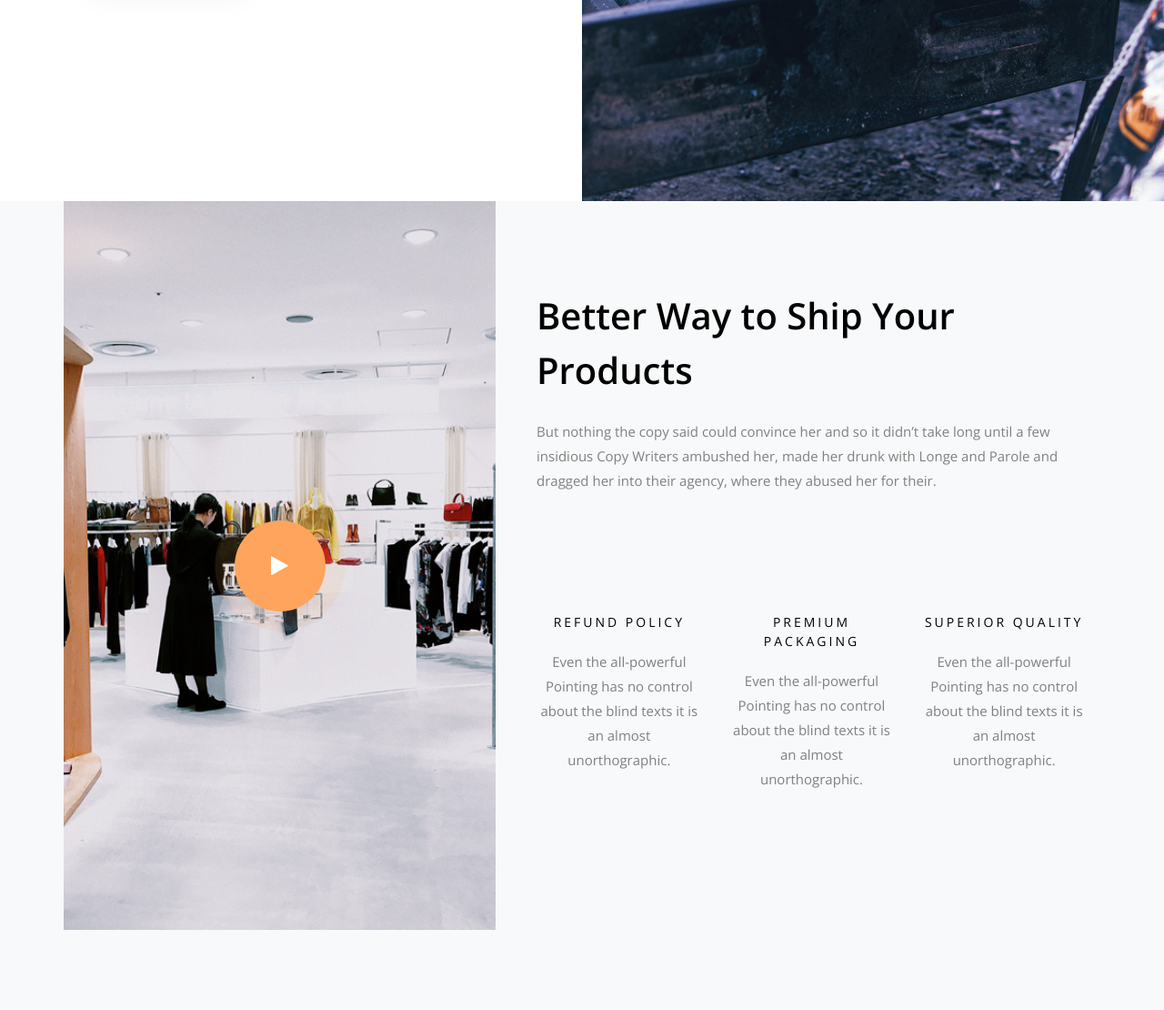
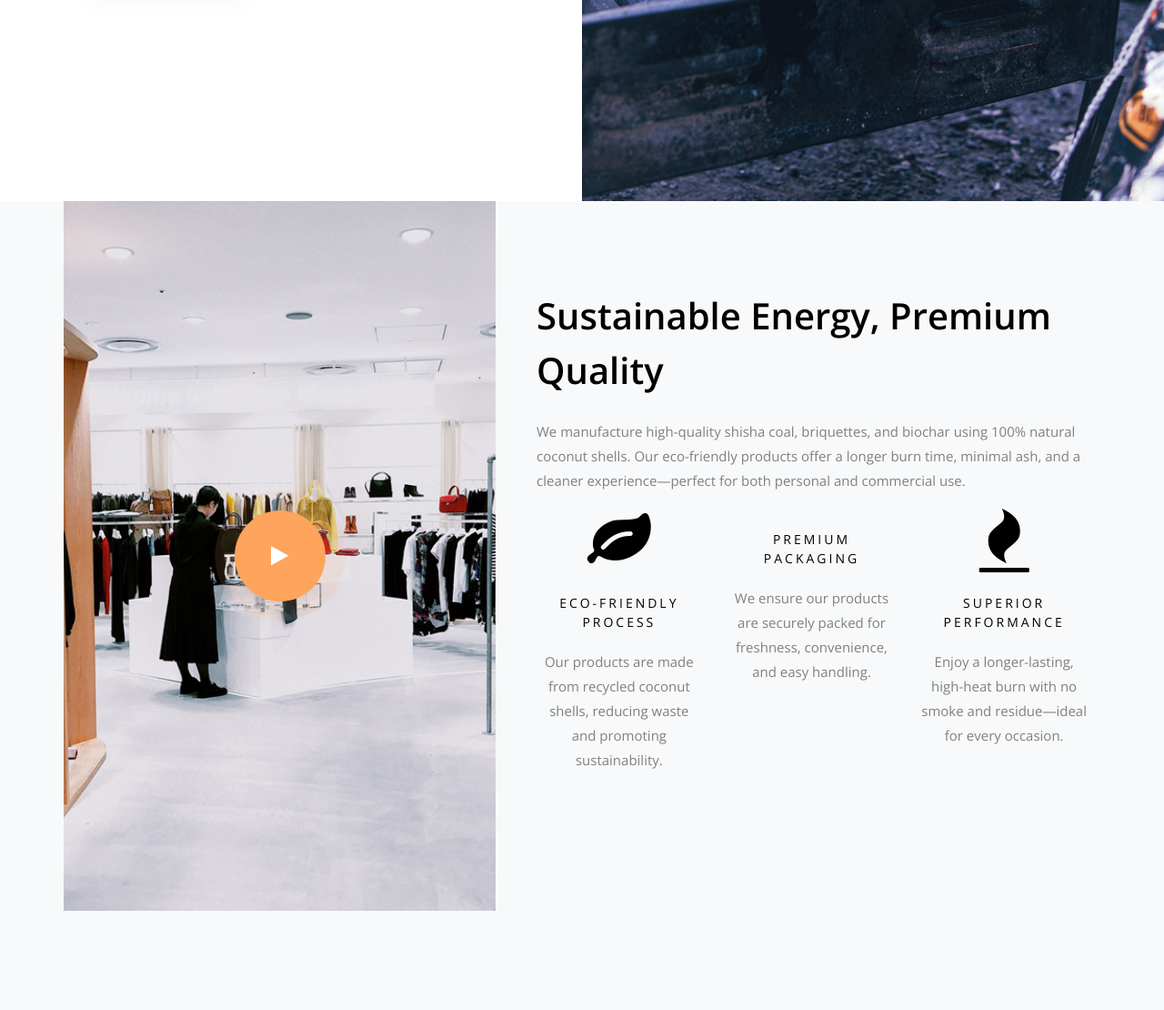
Before and after one commit to StevOti/Brique-Energy, a Django app: page / in a window 1280 px wide. Shown: the part 645-1755 px from the top of the page at 91% size. Run offline with Django 5.2, Linux system fonts and the light colour scheme; data comes from the database, SQL or seed files in the repository; some libraries are stand-ins or nearby versions; some web fonts are replaced.

Commit message:
Updating home page

```diff
--- a/store/templates/home.html
+++ b/store/templates/home.html
@@ -67,42 +67,42 @@
 			  <div class="col-md-7 py-5 wrap-about pb-md-5 ftco-animate">
 		<div class="heading-section-bold mb-4 mt-md-5">
 			<div class="ml-md-0">
-			  <h2 class="mb-4">Better Way to Ship Your Products</h2>
+			  <h2 class="mb-4">Sustainable Energy, Premium Quality</h2>
 		  </div>
 		</div>
 		<div class="pb-md-5">
-					  <p>But nothing the copy said could convince her and so it didn’t take long until a few insidious Copy Writers ambushed her, made her drunk with Longe and Parole and dragged her into their agency, where they abused her for their.</p>
+					  <p>We manufacture high-quality shisha coal, briquettes, and biochar using 100% natural coconut shells. Our eco-friendly products offer a longer burn time, minimal ash, and a cleaner experience—perfect for both personal and commercial use.</p>
 					  <div class="row ftco-services">
 				<div class="col-lg-4 text-center d-flex align-self-stretch ftco-animate">
 				  <div class="media block-6 services">
 					<div class="icon d-flex justify-content-center align-items-center mb-4">
-						  <span class="flaticon-002-recommended"></span>
+						  <span class="icon-leaf"></span>
 					</div>
 					<div class="media-body">
-					  <h3 class="heading">Refund Policy</h3>
-					  <p>Even the all-powerful Pointing has no control about the blind texts it is an almost unorthographic.</p>
+					  <h3 class="heading">Eco-Friendly Process</h3>
+					  <p>Our products are made from recycled coconut shells, reducing waste and promoting sustainability.</p>
 					</div>
 				  </div>
 				</div>
 				<div class="col-lg-4 text-center d-flex align-self-stretch ftco-animate">
 				  <div class="media block-6 services">
 					<div class="icon d-flex justify-content-center align-items-center mb-4">
-						  <span class="flaticon-001-box"></span>
+						  <span class="icon-box"></span>
 					</div>
 					<div class="media-body">
 					  <h3 class="heading">Premium Packaging</h3>
-					  <p>Even the all-powerful Pointing has no control about the blind texts it is an almost unorthographic.</p>
+					  <p>We ensure our products are securely packed for freshness, convenience, and easy handling.</p>
 					</div>
 				  </div>
 				</div>
 				<div class="col-lg-4 text-center d-flex align-self-stretch ftco-animate">
 				  <div class="media block-6 services">
 					<div class="icon d-flex justify-content-center align-items-center mb-4">
-						  <span class="flaticon-003-medal"></span>
+						  <span class="icon-fire"></span>
 					</div>
 					<div class="media-body">
-					  <h3 class="heading">Superior Quality</h3>
-					  <p>Even the all-powerful Pointing has no control about the blind texts it is an almost unorthographic.</p>
+					  <h3 class="heading">Superior Performance</h3>
+					  <p>Enjoy a longer-lasting, high-heat burn with no smoke and residue—ideal for every occasion.</p>
 					</div>
 				  </div>
 				</div>
```
